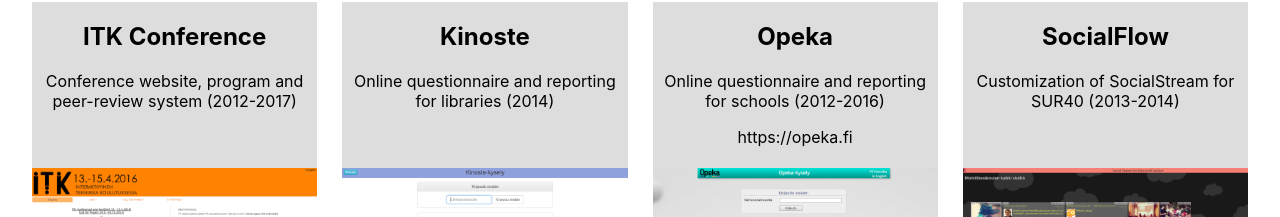
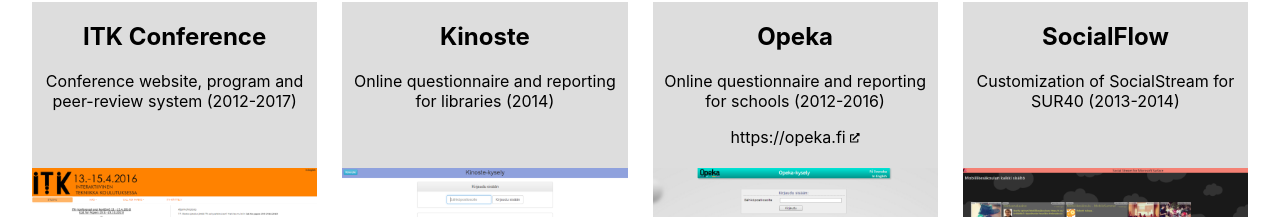
Before and after one commit to vuorinem/mikko.vuorinen.info, a Next.js app: page /portfolio in a window 1280 px wide. Shown: the part 306-523 px from the top of the page. Built offline with nearby package versions, Linux system fonts and the light colour scheme.

Commit message:
Add icon to help identify external links

```diff
--- a/components/external-link.tsx
+++ b/components/external-link.tsx
@@ -1,9 +1,10 @@
 import Link, { LinkProps } from "next/link";
-import { CSSProperties, FunctionComponent, PropsWithChildren } from "react";
+import { FunctionComponent, PropsWithChildren } from "react";
+import { FaExternalLinkAlt } from 'react-icons/fa';
 
 const ExternalLink: FunctionComponent<PropsWithChildren<LinkProps>> = (props) => {
     return (
-        <Link target="_blank" rel="noreferrer noopener nofollow" {...props}>{props.children}</Link>
+        <Link target="_blank" rel="noreferrer noopener nofollow" {...props}>{props.children} <FaExternalLinkAlt size="0.6rem" /></Link>
     );
 }
 
--- a/package.json
+++ b/package.json
@@ -12,6 +12,7 @@
     "next": "13.1.1",
     "react": "18.2.0",
     "react-dom": "18.2.0",
+    "react-icons": "^4.7.1",
     "sharp": "^0.31.3"
   },
   "devDependencies": {
```
Also changed, not shown: 1 other file (tests, documents, lock files or other folders).
